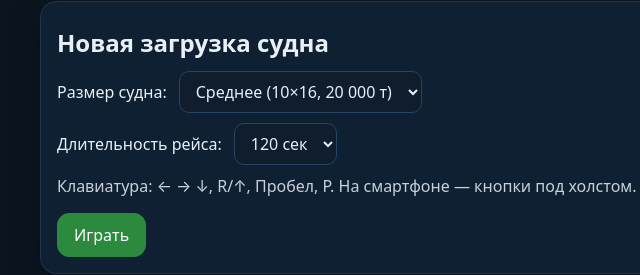
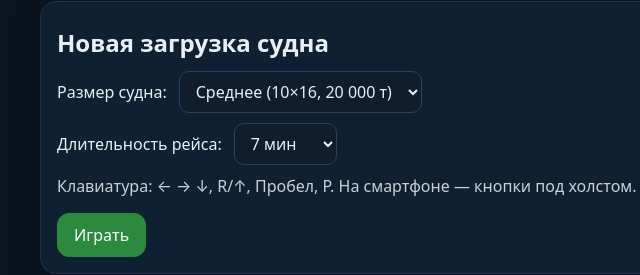
Before and after one commit to Supplychains/shipster, a plain HTML site: page index.html in a window 1280 px wide. Shown: the part 82-357 px from the top of the page, 66-706 px from the left. Drawn offline with Linux system fonts and the light colour scheme.

Commit message:
Update index.html

```diff
--- a/index.html
+++ b/index.html
@@ -66,8 +66,8 @@
         <div class="row">
           <label>Длительность рейса:</label>
           <select id="game-duration">
-            <option value="90">90 сек</option>
-            <option value="120" selected>120 сек</option>
+            <option value="300">5 мин</option>
+            <option value="420" selected>7 мин</option>
             <option value="180">180 сек</option>
           </select>
         </div>
```
